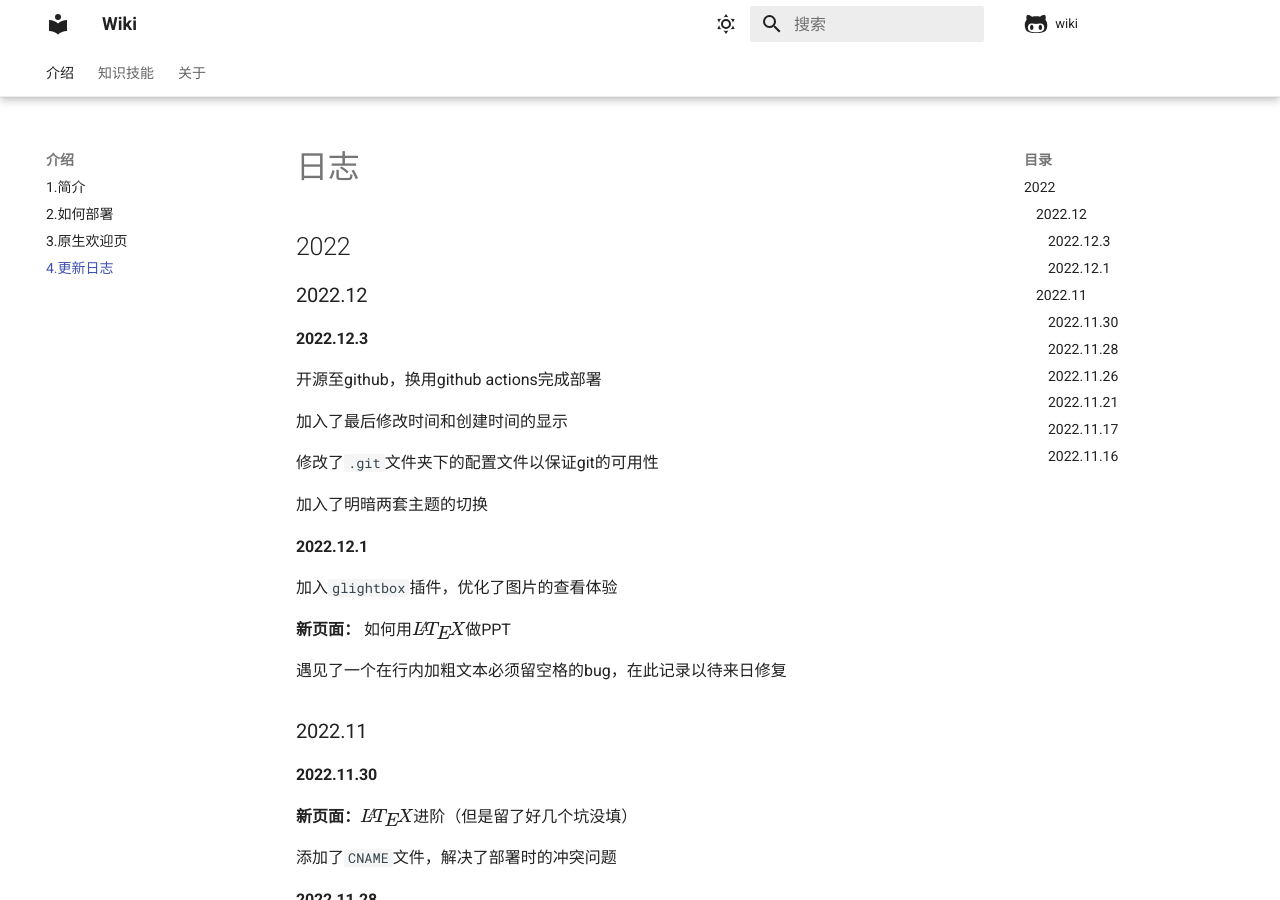
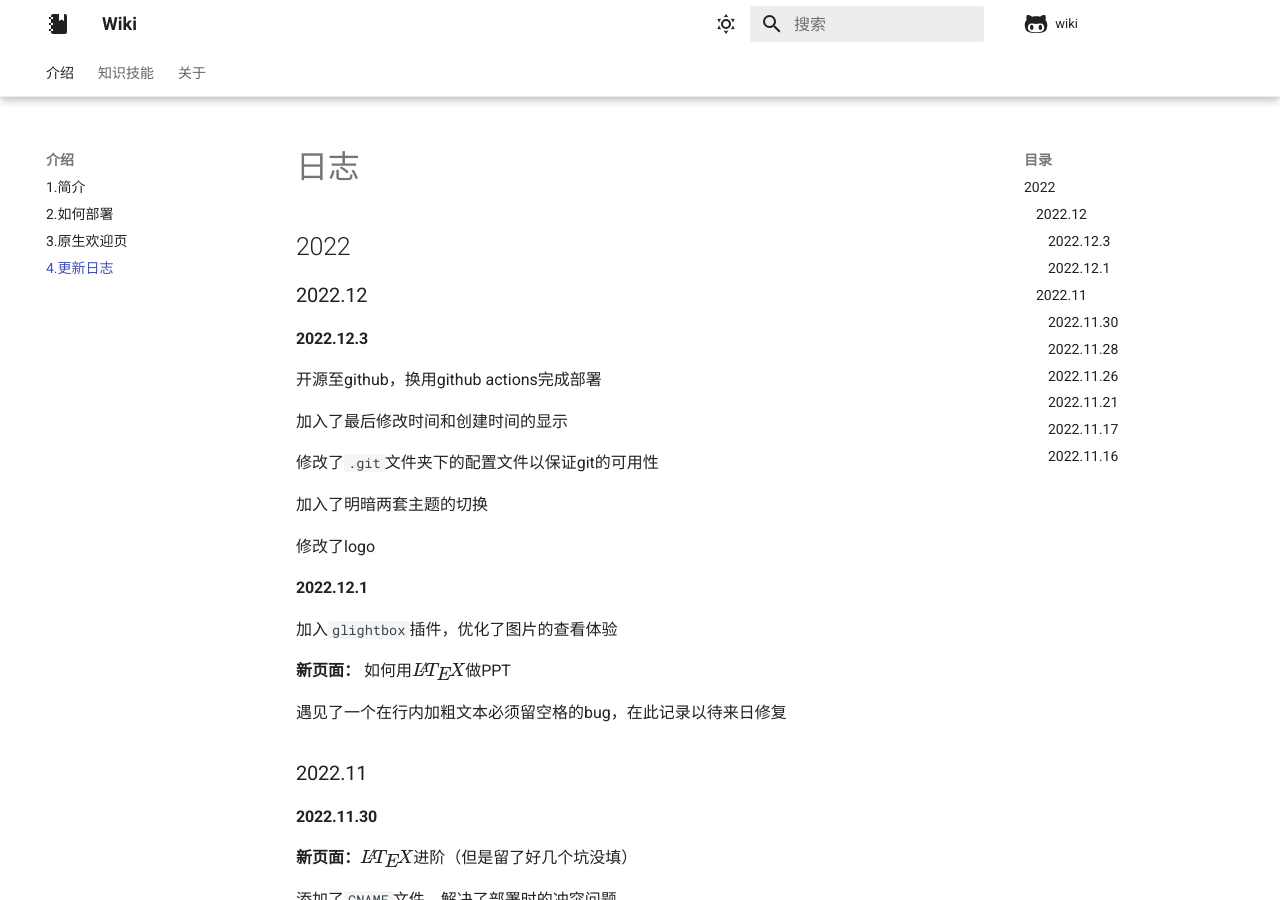
Before and after one commit to wjsoj/wiki, an MkDocs documentation site: the page built from docs/introduction/log.md, in a window 1280 px wide and 900 px high. Built offline with MkDocs 1.6.1 and Material for MkDocs 9.7.7, drawn with Linux system fonts in a browser that asks for light colours; comment, search, counter and statistics services are not loaded.

Commit message:
更新日志

```diff
--- a/docs/introduction/log.md
+++ b/docs/introduction/log.md
@@ -13,6 +13,8 @@
 修改了`.git`文件夹下的配置文件以保证git的可用性
 
 加入了明暗两套主题的切换
+
+修改了logo
 
 #### 2022.12.1
 
--- a/mkdocs.yml
+++ b/mkdocs.yml
@@ -49,6 +49,7 @@ theme:
   language: 'zh'
   icon:
     repo: fontawesome/brands/github-alt
+    logo: material/notebook
 
 
 markdown_extensions:
@@ -108,6 +109,8 @@ plugins:
       caption_position: bottom
   - git-revision-date-localized:
       type: timeago
+  - minify:
+      minify_html: true
 
 extra_javascript:
   - js/extra.js
```
Also changed, not shown: 1 other file.
